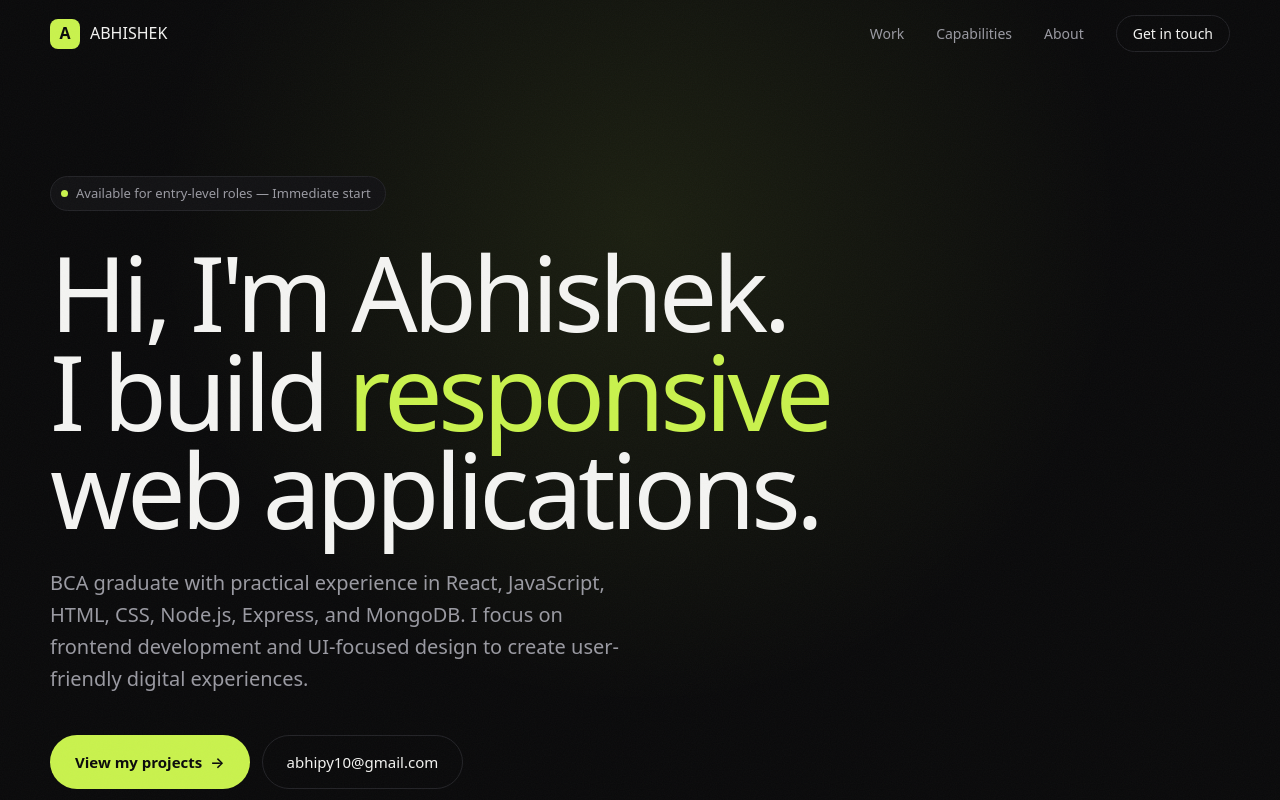
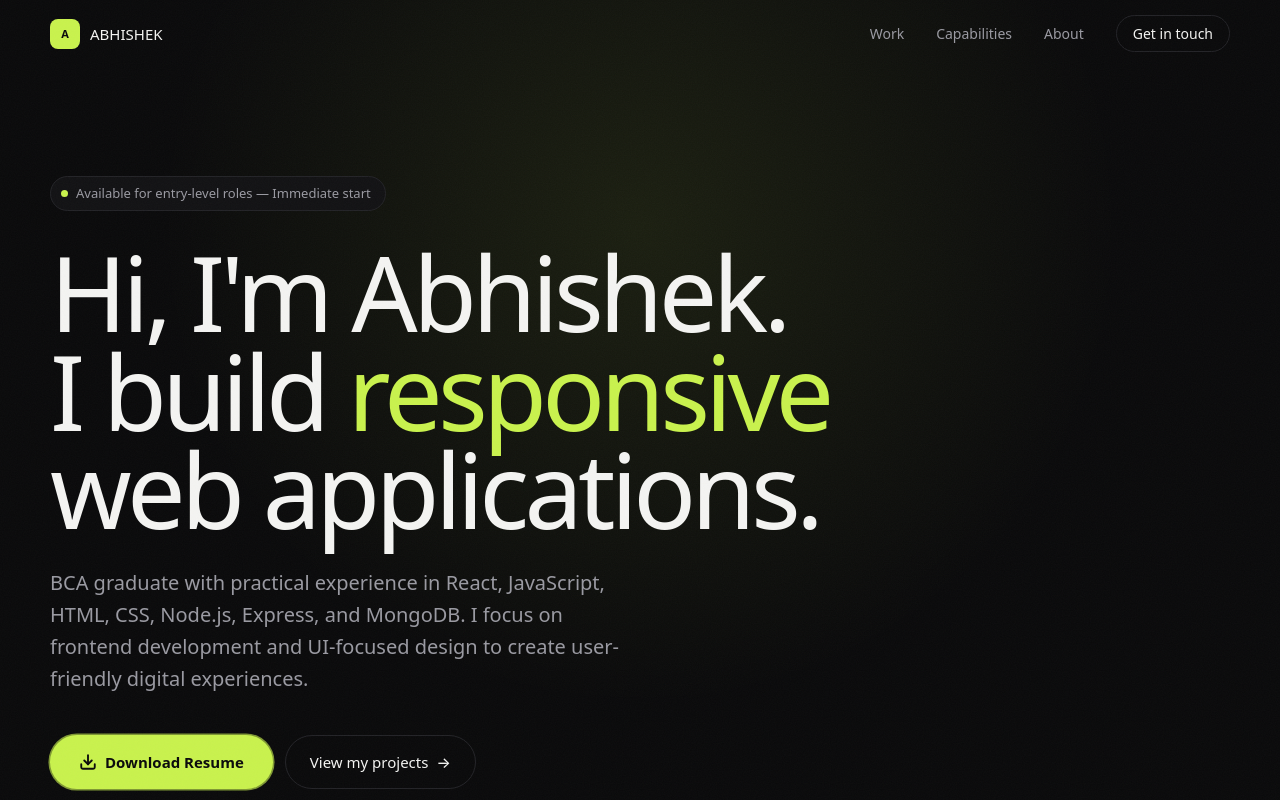
Before and after one commit to ABHi-OGC/Portfolio, a React (Vite) app in the folder client/: page / in a window 1280 px wide. Shown: the top 800 px of the page. Built offline with nearby package versions, Linux system fonts and the light colour scheme.

Commit message:
Added resume download

```diff
--- a/client/src/components/Hero.jsx
+++ b/client/src/components/Hero.jsx
@@ -27,11 +27,31 @@ export default function Hero() {
 				</Reveal>
 
 				<Reveal className="hero-actions" delay={0.18}>
-					<a className="btn btn-primary" href="#work">
+					{/* PRIMARY ACTION: Resume with glow and icon */}
+					<a
+						className="btn btn-primary btn-glow"
+						href="/resume.pdf"
+						download="Abhishek_Resume.pdf"
+						style={{ padding: ".875rem 1.75rem" }}>
+						<svg
+							width="18"
+							height="18"
+							viewBox="0 0 24 24"
+							fill="none"
+							stroke="currentColor"
+							strokeWidth="2.5"
+							strokeLinecap="round"
+							strokeLinejoin="round">
+							<path d="M21 15v4a2 2 0 0 1-2 2H5a2 2 0 0 1-2-2v-4" />
+							<polyline points="7 10 12 15 17 10" />
+							<line x1="12" y1="15" x2="12" y2="3" />
+						</svg>
+						Download Resume
+					</a>
+
+					{/* SECONDARY ACTION: Projects link */}
+					<a className="btn btn-ghost" href="#work">
 						View my projects <span aria-hidden="true">→</span>
-					</a>
-					<a className="btn btn-ghost" href="mailto:abhipy10@gmail.com">
-						abhipy10@gmail.com
 					</a>
 				</Reveal>
 
--- a/client/src/styles/global.css
+++ b/client/src/styles/global.css
@@ -169,7 +169,7 @@ body::before {
 	display: inline-flex;
 	align-items: center;
 	gap: 0.625rem;
-	font-size: 1rem;
+	font-size: 0.9375rem;
 	font-weight: 500;
 }
 .brand-mark {
@@ -180,7 +180,7 @@ body::before {
 	border-radius: 8px;
 	background: var(--accent);
 	color: #0a0a0b;
-	font-size: 1rem;
+	font-size: 0.6875rem;
 	font-weight: 700;
 }
 .nav-list {
@@ -261,6 +261,17 @@ body::before {
 .btn-ghost:hover {
 	border-color: var(--muted);
 	transform: translateY(-2px);
+}
+
+/* Glowing Resume Button Effect */
+.btn-glow {
+	box-shadow: 0 0 0 0 rgba(201, 242, 77, 0.7);
+	animation: pulse-glow 2s infinite cubic-bezier(0.66, 0, 0, 1);
+}
+@keyframes pulse-glow {
+	to {
+		box-shadow: 0 0 0 12px rgba(201, 242, 77, 0);
+	}
 }
 
 /* ============================================================
@@ -439,36 +450,30 @@ body::before {
 	transform: translateY(-4px);
 }
 
-/* client/src/styles/global.css */
-
 .thumb {
 	position: relative;
-	aspect-ratio: 16 / 11;
+	aspect-ratio: 16/11;
 	border-radius: var(--radius-sm);
 	overflow: hidden;
 	isolation: isolate;
-	background: var(--surface-2); /* Fallback color while image loads */
+	background: var(--surface-2);
 }
-
-/* ADD THIS NEW CLASS */
 .thumb-img {
 	width: 100%;
 	height: 100%;
-	object-fit: cover; /* This prevents the image from stretching */
+	object-fit: cover;
 	display: block;
 	transition: transform 0.5s var(--ease);
 }
-
-/* ADD THIS HOVER EFFECT */
 .card:hover .thumb-img {
 	transform: scale(1.05);
 }
-
-/* Keep your existing grid overlay */
-/* .thumb::after {
+.thumb::after {
 	content: "";
 	position: absolute;
 	inset: 0;
+	pointer-events: none;
+	opacity: 0.5;
 	background-image:
 		linear-gradient(rgba(255, 255, 255, 0.05) 1px, transparent 1px),
 		linear-gradient(90deg, rgba(255, 255, 255, 0.05) 1px, transparent 1px);
@@ -479,8 +484,7 @@ body::before {
 		transparent 100%
 	);
 	mask-image: radial-gradient(85% 85% at 50% 50%, #000 25%, transparent 100%);
-	pointer-events: none;
-} */
+}
 .thumb-tag {
 	position: absolute;
 	left: 1rem;
@@ -541,38 +545,6 @@ body::before {
 	background: rgba(255, 255, 255, 0.04);
 	border: 1px solid var(--line-soft);
 	color: var(--muted);
-}
-
-/* skeleton */
-.card-skeleton {
-	pointer-events: none;
-}
-.skeleton-block,
-.skeleton-line {
-	background: linear-gradient(90deg, #17171a 0%, #1f1f24 50%, #17171a 100%);
-	background-size: 200% 100%;
-	animation: shimmer 1.4s linear infinite;
-	border-radius: 8px;
-}
-@keyframes shimmer {
-	from {
-		background-position: 200% 0;
-	}
-	to {
-		background-position: -200% 0;
-	}
-}
-.skeleton-line {
-	height: 12px;
-	margin-top: 0.6rem;
-}
-.skeleton-line-lg {
-	height: 20px;
-	width: 60%;
-	margin-top: 0;
-}
-.skeleton-line-sm {
-	width: 40%;
 }
 
 /* ============================================================
@@ -910,24 +882,8 @@ body::before {
 	.btn:hover {
 		transform: none;
 	}
+	.btn-glow {
+		animation: none;
+		box-shadow: none;
+	}
 }
-
-/* Add to client/src/styles/global.css */
-.card {
-	display: flex;
-	flex-direction: column;
-	gap: 1.25rem;
-	padding: 1rem 1rem 1.5rem;
-	border: 1px solid var(--line-soft);
-	border-radius: var(--radius);
-	background: var(--surface);
-	transition:
-		border-color 0.35s var(--ease),
-		background 0.35s var(--ease),
-		transform 0.35s var(--ease);
-}
-.card:hover {
-	border-color: var(--line);
-	background: var(--surface-2);
-	transform: translateY(-4px);
-}
```
